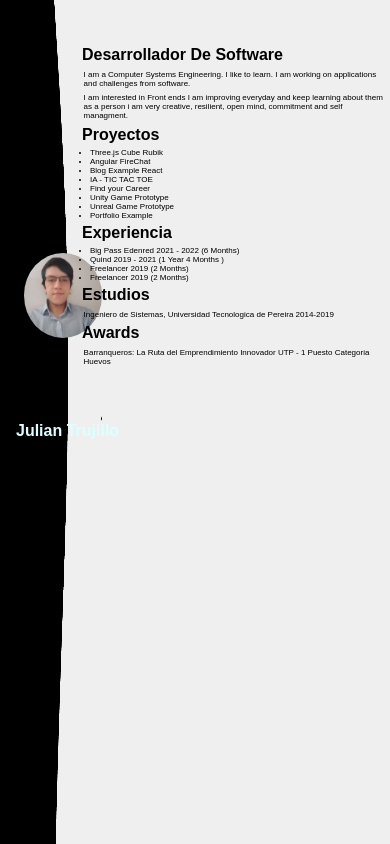
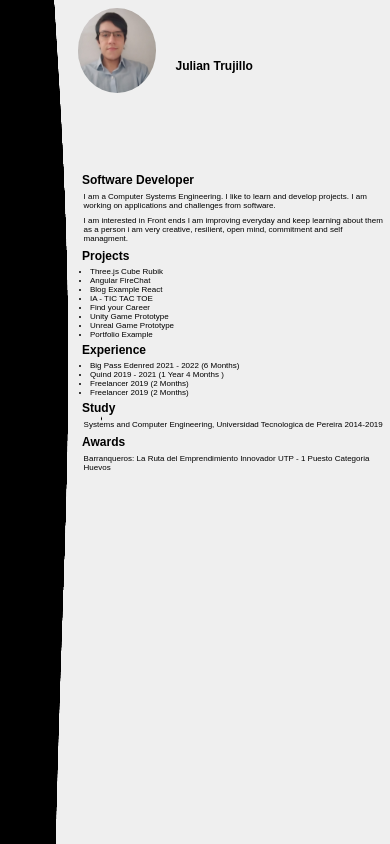
Before and after one commit to Kalugy/kalugy-projects, a React (Create React App) app: page / in a window 390 px wide. Built offline with nearby package versions, Linux system fonts and the light colour scheme.

Commit message:
First content example responsive

```diff
--- a/src/App.css
+++ b/src/App.css
@@ -20,10 +20,10 @@ body{
   background:var(--backgroundcolor);
 }
 
-@media (max-width:1300px){
+@media (max-width:1200px){
 
   html{
-      font-size: 55%;
+      font-size: 75%;
   }
 
 }
--- a/src/Option1/Main.css
+++ b/src/Option1/Main.css
@@ -33,9 +33,9 @@
 
 .overlay{
     position: absolute;
-    top: 50%;
+    top: 49%;
     color: #ddffff;
-    left: 2rem;
+    left: 3.5rem;
 }
 
 .overlay2{
@@ -55,3 +55,27 @@
 .list-examples{
     padding-left: 1.5rem;
 }
+
+@media (max-width:900px){
+    .overlay{
+        top: 7%;
+        left: 45%;
+        color: black;
+    }
+    .overlay2{
+        top: 20%;
+        color: black;
+        left: 20%;
+
+    }
+    .profile-pick{
+        top: 1%;
+        left: 20%;
+        min-width: 10%;
+        min-height: 10%;
+        max-width: 20%;
+        max-height: 20%;
+        border-radius: 50%;
+    }
+
+}
--- a/src/Option1/Main.js
+++ b/src/Option1/Main.js
@@ -7,20 +7,22 @@ function Main() {
     return (
       <div className='main-section'>
          <img src={Background} className="responsive-image" alt="background"/>
+         <section>
             <img src={Photo} className="profile-pick" alt="profile"/>
             <div className="overlay">
               <h1>Julian Trujillo</h1>
             </div>
+          </section>
+          <section>
             <div className='overlay2'>
-            <h1>Desarrollador de software</h1>
-
+              <h1>Software Developer</h1>
               <p>
-              I am a Computer Systems Engineering. I like to learn. I am working on applications and challenges from software.
+                I am a Computer Systems Engineering. I like to learn and develop projects. I am working on applications and challenges from software.
               </p>
               <p>
                 I am interested in Front ends I am improving everyday and keep learning about them as a person i am very creative, resilient, open mind, commitment and self managment.
               </p>
-            <h1>Proyectos</h1>
+              <h1>Projects</h1>
               <ul className='list-examples'>
                 <li>Three.js Cube Rubik</li>
                 <li>Angular FireChat</li>
@@ -31,23 +33,23 @@ function Main() {
                 <li>Unreal Game Prototype</li>
                 <li>Portfolio Example</li>
               </ul>
-            <h1>Experiencia</h1>
+              <h1>Experience</h1>
               <ul className='list-examples'>
                 <li>Big Pass Edenred 2021 - 2022 (6 Months)</li>
                 <li>Quind 2019 - 2021 (1 Year 4 Months )</li>
                 <li>Freelancer 2019 (2 Months)</li>
                 <li>Freelancer 2019 (2 Months)</li>
               </ul>
-            <h1>Estudios</h1>
+              <h1>Study</h1>
               <p>
-               Ingeniero de Sistemas, Universidad Tecnologica de Pereira 2014-2019
+                Systems and Computer Engineering, Universidad Tecnologica de Pereira 2014-2019
               </p>
               <h1>Awards</h1>
               <p>
                 Barranqueros: La Ruta del Emprendimiento Innovador UTP - 1 Puesto Categoria Huevos
               </p>
-
             </div>
+          </section>
       </div>
     );
   }
```
Lines whose indentation alone changed are shown as unchanged.
